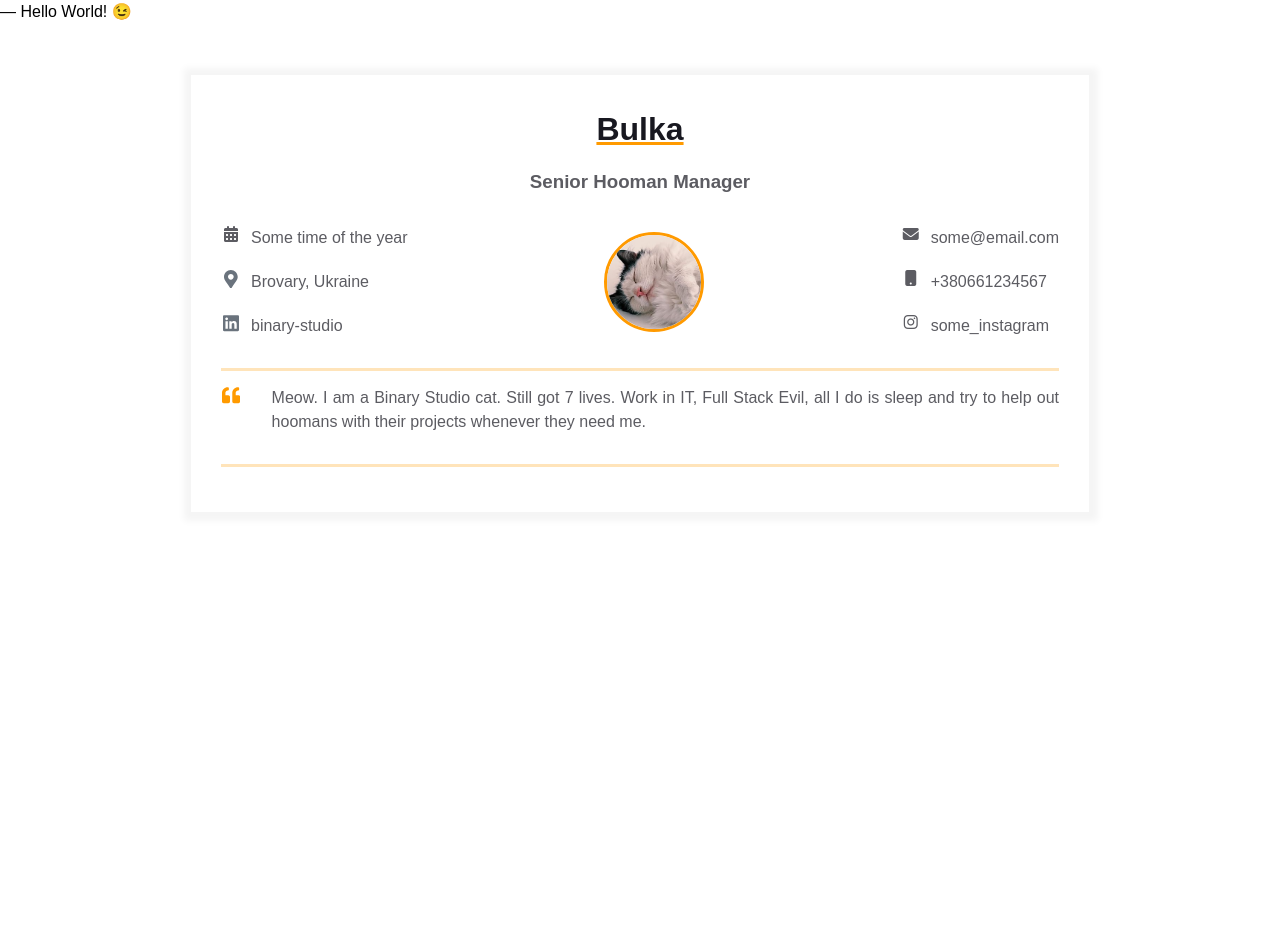
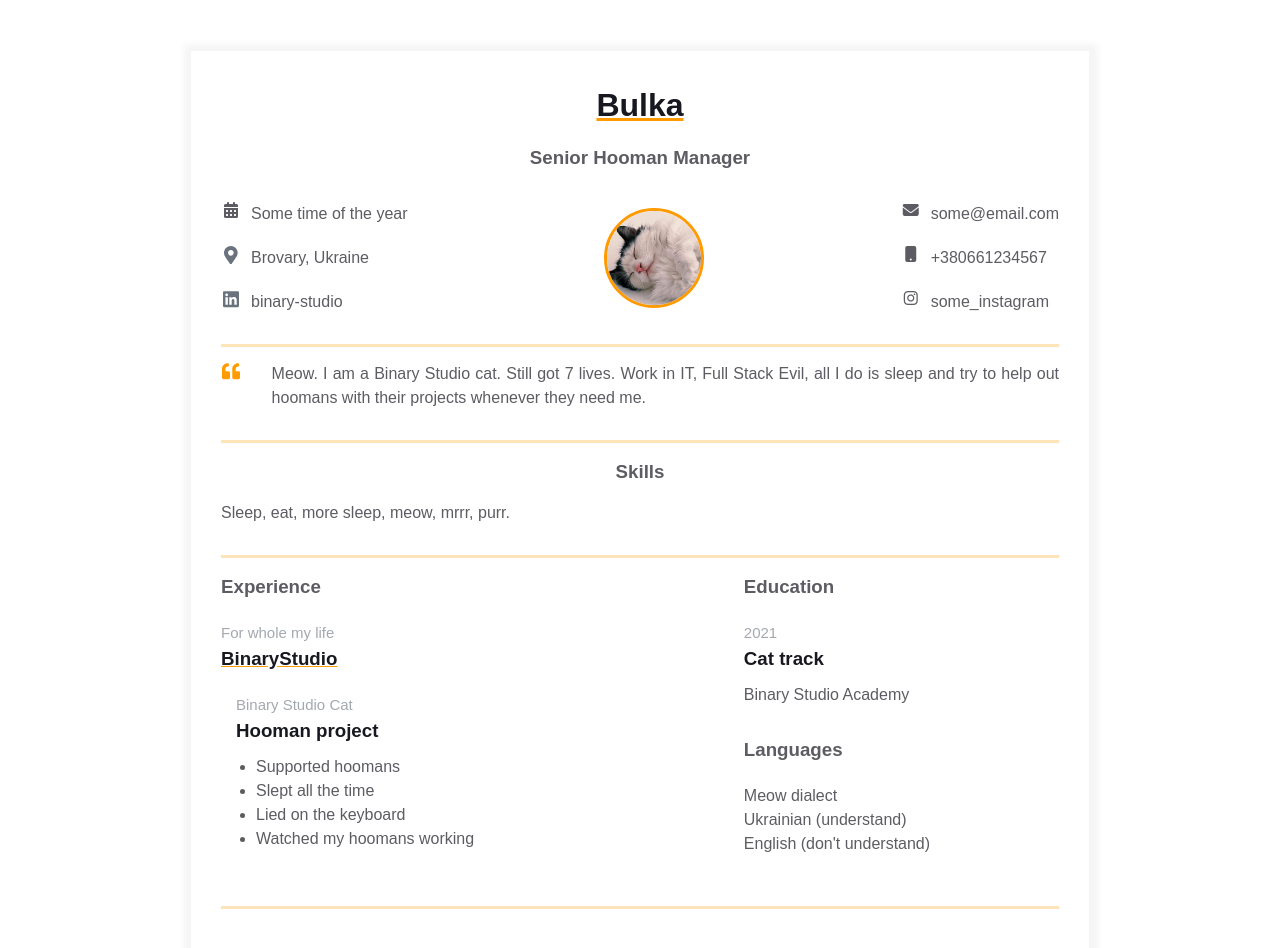
Before and after one commit to hrybach-oleksiy/homepage, a plain HTML site: page index.html in a window 1280 px wide. Before the commit the page ends 800 px from the top, so only its background shows below. Drawn offline with Linux system fonts and the light colour scheme.

Commit message:
add skills, experience, additional information

```diff
--- a/index.html
+++ b/index.html
@@ -8,7 +8,6 @@
 	<script src="https://kit.fontawesome.com/52a34c610f.js" crossorigin="anonymous"></script>
 </head>
 <body>
-― Hello World! &#x1F609;
 <main>
 	<div class="resume">
 		<div class="container">
@@ -88,6 +87,65 @@
 				</div>
 			</div>
 		</div>
+		<div class="container">
+			<div class="resume__block">
+				<div class="skills">
+					<h3 class="skills__header">Skills</h3>
+					<p class="skills__text">Sleep, eat, more sleep, meow, mrrr, purr. </p>
+				</div>
+			</div>
+		</div>
+		<div class="container">
+			<div class="resume__block">
+				<div class="main-info fh">
+
+					<div class="experiences">
+						<h3 class="experiences__header">Experience</h3>
+						<div class="experiences__company">
+							<div class="experiences__company-header">
+								<span class="experiences__company-header-durability">For whole my life</span>
+								<h3 class="experiences__company-header-name">BinaryStudio</h3>
+							</div>
+
+							<div class="experiences__company-project">
+								<span class="experiences__company-project-role">Binary Studio Cat</span>
+								<h3 class="experiences__company-project-name">Hooman project</h3>
+								<ul class="experiences__company-project-responsibilities">
+									<li>Supported hoomans</li>
+									<li>Slept all the time</li>
+									<li>Lied on the keyboard</li>
+									<li>Watched my hoomans working</li>
+								</ul>
+							</div>
+						</div>
+					</div>
+
+					<div class="additional-info fv">
+						<div class="additional-info__education">
+							<h3 class="additional-info__education-header">Education</h3>
+							<div class="additional-info__education-university">
+								<span class="additional-info__education-university-durability">2021</span>
+								<h3 class="additional-info__education-university-speciality">Cat track</h3>
+								<p class="additional-info__education-university-name">Binary Studio Academy</p>
+							</div>
+						</div>
+
+						<div class="additional-info__languages">
+							<h3 class="additional-info__languages-header">Languages</h3>
+							<p class="additional-info__languages-item">
+								Meow dialect
+							</p>
+							<p class="additional-info__languages-item">
+								Ukrainian (understand)
+							</p>
+							<p class="additional-info__languages-item">
+								English (don't understand)
+							</p>
+						</div>
+					</div>
+				</div>
+			</div>
+		</div>
 	</div>
 </main>
 </body>
```
